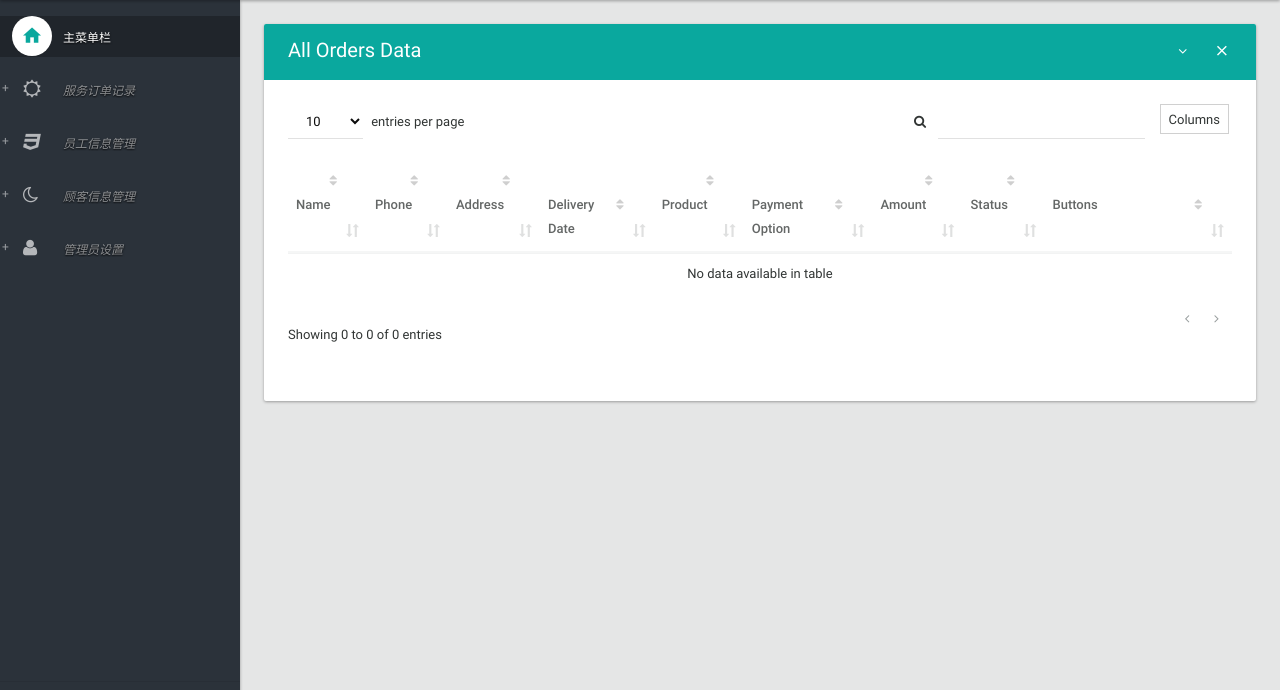
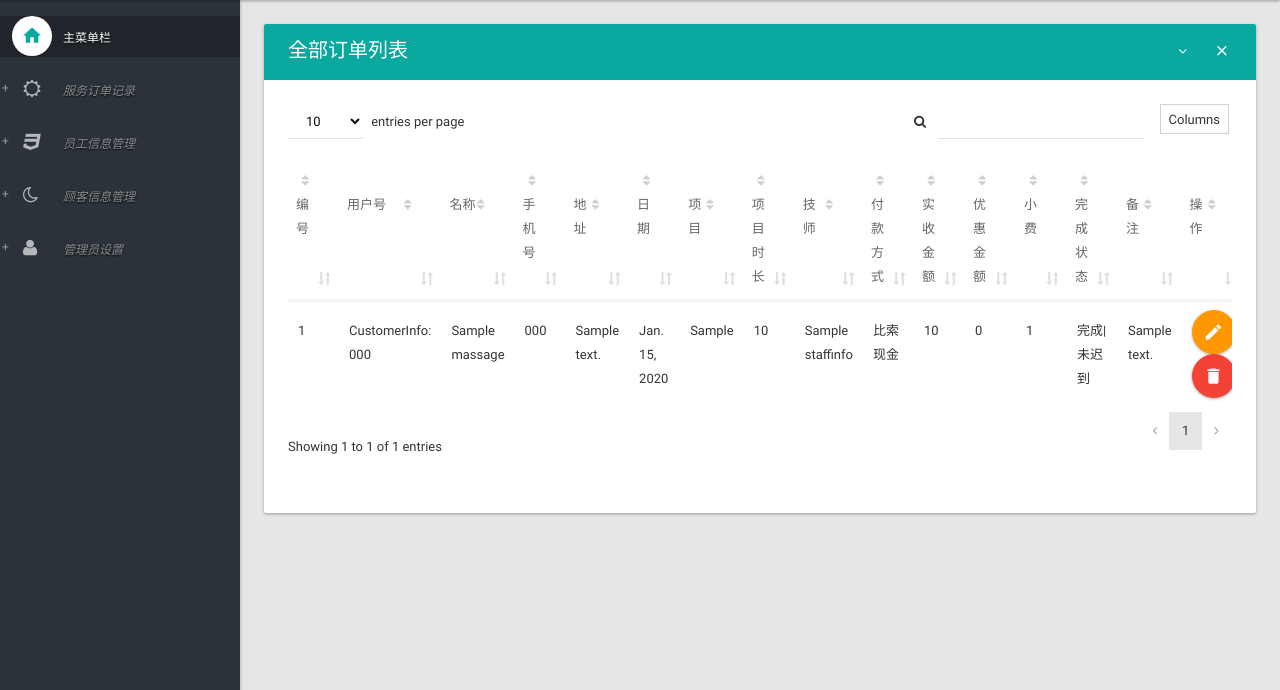
Before and after one commit to chuan-yk/sunnyspa, a Django app: page /orders/ in a window 1280 px wide. Shown: the part 64-754 px from the top of the page. Run offline with Django 3.2, Linux system fonts and the light colour scheme; a user stored in the database is signed in; tables that the repository leaves empty hold one stand-in row (values such as "Sample post"); some libraries are stand-ins or nearby versions.

Commit message:
订单页面

```diff
--- a/management/templates/management/index.html
+++ b/management/templates/management/index.html
@@ -55,7 +55,7 @@
                     <h5>净收入</h5>
                 </div>
                 <div class="ibox-content">
-                    <h1 class="no-margins"><a href="">净收入</a></h1>
+                    <h1 class="no-margins"><a href="">净收入 <span style="color: #f00;">{{ current_income }}</span> 比索 </a></h1>
 
                 </div>
             </div>
--- a/management/templates/management/ordersindex.html
+++ b/management/templates/management/ordersindex.html
@@ -10,7 +10,7 @@
                             <div class="col-lg-12">
                                 <div class="card">
                                     <div class="card-head style-primary">
-                                        <header>All Orders Data</header>
+                                        <header>全部订单列表</header>
                                         <div class="tools">
                                             <a class="btn btn-icon-toggle btn-collapse"><i class="fa fa-angle-down"></i></a>
                                             <a class="btn btn-icon-toggle btn-close"><i class="md md-close"></i></a>
@@ -22,35 +22,51 @@
                                             <table id="datatable1" class="table order-column hover">
                                                 <thead>
                                                     <tr>
-                                                        <th>Name</th>
-                                                        <th>Phone</th>
-                                                        <th>Address</th>
-                                                        <th>Delivery Date</th>
-                                                        <th>Product</th>
-                                                        <th>Payment Option</th>
-                                                        <th>Amount</th>
-                                                        <th>Status</th>
-                                                        <th width="150px">Buttons</th>
+                                                        <th>编号</th>
+                                                        <th>用户号</th>
+                                                        <th>名称</th>
+                                                        <th>手机号</th>
+                                                        <th>地址</th>
+                                                        <th>日期</th>
+                                                        <th>项目</th>
+                                                        <th>项目时长</th>
+                                                        <th>技师</th>
+                                                        <th>付款方式</th>
+                                                        <th>实收金额</th>
+                                                        <th>优惠金额</th>
+                                                        <th>小费</th>
+                                                        <th>完成状态</th>
+                                                        <!-- <th width="150px">备注</th> -->
+                                                        <th>备注</th>
+                                                        <th>操作</th>
                                                     </tr>
                                                 </thead>
                                                 <tbody>
-{#                                                    {% for order in orders %}#}
-{#                                                        <tr class="gradeX">#}
-{#                                                            <td>{{ order.name }}</td>#}
-{#                                                            <td>{{ order.phone }}</td>#}
-{#                                                            <td>{{ order.address }}</td>#}
-{#                                                            <td>{{ order.delivery_date }}</td>#}
-{#                                                            <td>{{ order.product_id }}</td>#}
-{#                                                            <td>{{ order.payment_option }}</td>#}
-{#                                                            <td>{{ order.amount }}</td>#}
-{#                                                            <td><span class="badge" style="background: #0aa89e"> {{ order.order_status }}</span></td>#}
-{#                                                            <td>#}
-{#                                                                <a href="{% url 'edit' order.id %}" class="btn ink-reaction btn-floating-action btn-warning"><i class="md md-edit"></i> </a>#}
-{#                                                                <a href="{% url 'delete' order.id %}" class="btn ink-reaction btn-floating-action btn-danger" onclick="return confirm('Are you sure you want to delete this?')"><i class="md md-delete"></i> </a>#}
-{#                                                                <a href="{% url 'show' order.id %}" class="btn ink-reaction btn-floating-action btn-primary"><i class="md md-print"></i> </a>#}
-{#                                                            </td>#}
-{#                                                        </tr>#}
-{#                                                    {% endfor %}#}
+                                                    {% for order in orders %}
+                                                        <tr class="gradeX">
+                                                            <td>{{ order.pk }}</td>
+                                                            <td>{{ order.uin }}</td>
+                                                            <td>{{ order.name }}</td>
+                                                            <td>{{ order.phone }}</td>
+                                                            <td>{{ order.address }}</td>
+                                                            <td>{{ order.service_date }}</td>
+                                                            <td>{{ order.service_type.items }}</td>
+                                                            <td>{{ order.service_type.duration }}</td>
+                                                            <td>{{ order.massagist.name }}</td>
+                                                            <td>{{ order.payment_option }}</td>
+                                                            <td>{{ order.amount }}</td>
+                                                            <td>{{ order.discount }}</td>
+                                                            <td>{{ order.tip }}</td>
+                                                            <td>{{ order.order_status }}</td>
+                                                            <td>{{ order.note }}</td>
+                                                            <td>
+{#                                                                 <a href="{% url 'edit' order.id %}" class="btn ink-reaction btn-floating-action btn-warning"><i class="md md-edit"></i> </a> #}
+                                                                <a href="#" class="btn ink-reaction btn-floating-action btn-warning"><i class="md md-edit"></i> </a>
+                                                                <a href="#" class="btn ink-reaction btn-floating-action btn-danger" onclick="return confirm('Are you sure you want to delete this?')"><i class="md md-delete"></i> </a>
+
+                                                            </td>
+                                                        </tr>
+                                                    {% endfor %}
                                                 </tbody>
                                             </table>
                                         </div><!--end .table-responsive -->
--- a/management/urls.py
+++ b/management/urls.py
@@ -4,6 +4,7 @@ from . import views
 
 app_name = 'management_url_site'
 urlpatterns = [
-    url(r'^/$', views.index, name='management_index'),
-
+    url(r'^$', views.index, name='home'),
+    url('index', views.index, name="home_index"),
+    url(r'orders/', views.ordersindex, name='orders'),
 ]
--- a/management/views.py
+++ b/management/views.py
@@ -1,5 +1,4 @@
 import logging
-
 
 from django.shortcuts import render, redirect
 from .models import ServiceMenu, StaffInfo, SalaryRecord
@@ -14,7 +13,6 @@ from django.db.models import Avg, Count, Min, Sum
 from .models import Massage
 from .models import ServiceMenu
 
-
 loger = logging.getLogger('runlog')
 current_year = timezone.now().year
 current_month = timezone.now().month
@@ -23,13 +21,15 @@ current_month = timezone.now().month
 @login_required
 def index(request):
     """首页"""
-
     orders = Massage.objects.filter(service_date__year=current_year, service_date__month=current_month)
     content = orders.aggregate(Sum('amount'), Count('pk'), )
     person_list = orders.values('phone', 'name').annotate(Count('phone'))
     person_count = len(person_list)
-    loger.debug('current month {} have {} orders, toal amount = {}  '.format(current_month, content['pk__count'], content['amount__sum']))
-    return render(request, 'management/index.html', {'content': content, 'person_count': person_count})
+    current_income = sum(orders.values_list('amount', flat=True))
+    loger.debug('current month {} have {} orders, toal amount = {}  '.format(current_month, content['pk__count'],
+                                                                             content['amount__sum']))
+    return render(request, 'management/index.html',
+                  {'content': content, 'person_count': person_count, 'current_income': current_income})
 
 
 @login_required
--- a/sunnyspa/urls.py
+++ b/sunnyspa/urls.py
@@ -19,12 +19,11 @@ from django.contrib.auth import views as auth
 from django.contrib.auth.decorators import login_required
 from django.urls import path
 
-from management import views as myidx
+
+from management import urls as burls
 
 urlpatterns = [
-    url(r'^$', myidx.index, name='home'),
-    path('index', myidx.index, name="home_index"),
-    url(r'orders/', myidx.ordersindex),
+    path('', include(burls, namespace='management_url_site')),
     path(r'admin/', admin.site.urls),
     url(r'^users/login/$', auth.login, {'template_name': 'login.html'}, name='login'),
     url(r'^users/logout/$', auth.logout, {'next_page': '/'}, name='logout'),
--- a/templates/layout.html
+++ b/templates/layout.html
@@ -44,7 +44,7 @@
 					<ul class="header-nav header-nav-options">
 						<li class="header-nav-brand" >
 							<div class="brand-holder">
-								<a href="{% url 'home' %}">
+								<a href="{% url 'management_url_site:home' %}">
 									<span class="text-lg text-light text-danger">Sunny SPA</span><span class="text-lg text-bold text-primary"> 管理后台</span>
 								</a>
 							</div>
@@ -114,7 +114,7 @@
 						</a>
 					</div>
 					<div class="expanded">
-						<a href="{% url 'home' %}">
+						<a href="{% url 'management_url_site:home' %}">
 							<span class="text-lg text-bold text-primary ">MATERIAL&nbsp;ADMIN</span>
 						</a>
 					</div>
@@ -126,7 +126,7 @@
 
 						<!-- BEGIN DASHBOARD -->
 						<li>
-							<a href="{% url 'home' %}" class="active">
+							<a href="{% url 'management_url_site:home' %}" class="active">
 								<div class="gui-icon"><i class="md md-home"></i></div>
 								<span class="title">主菜单栏</span>
 							</a>
@@ -142,7 +142,7 @@
 							<!--start submenu -->
 							<ul>
 {#								<li><a href="{% url 'new' %}" ><span class="title">Add Order</span></a></li>#}
-								<li><a href="#" ><span class="title">全部订单</span></a></li>
+								<li><a href="{% url 'management_url_site:orders' %}" ><span class="title">全部订单</span></a></li>
 								<li><a href="#" ><span class="title">录入订单</span></a></li>
 								<li><a href="#" ><span class="title">订单报表</span></a></li>
 							</ul><!--end /submenu -->
```
Also changed, not shown: management/models.py (+10 -10 lines), management/templates/management/addnew.html (added, +100 -0 lines).
